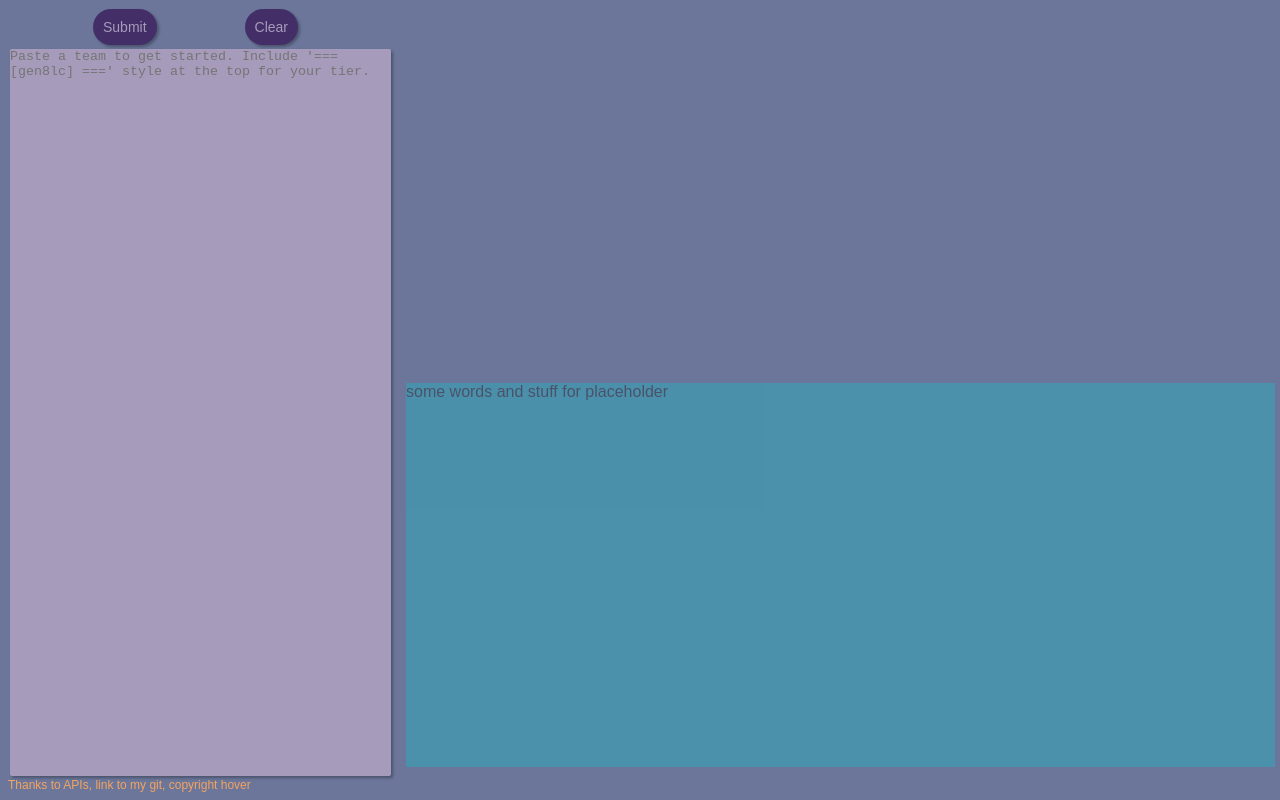
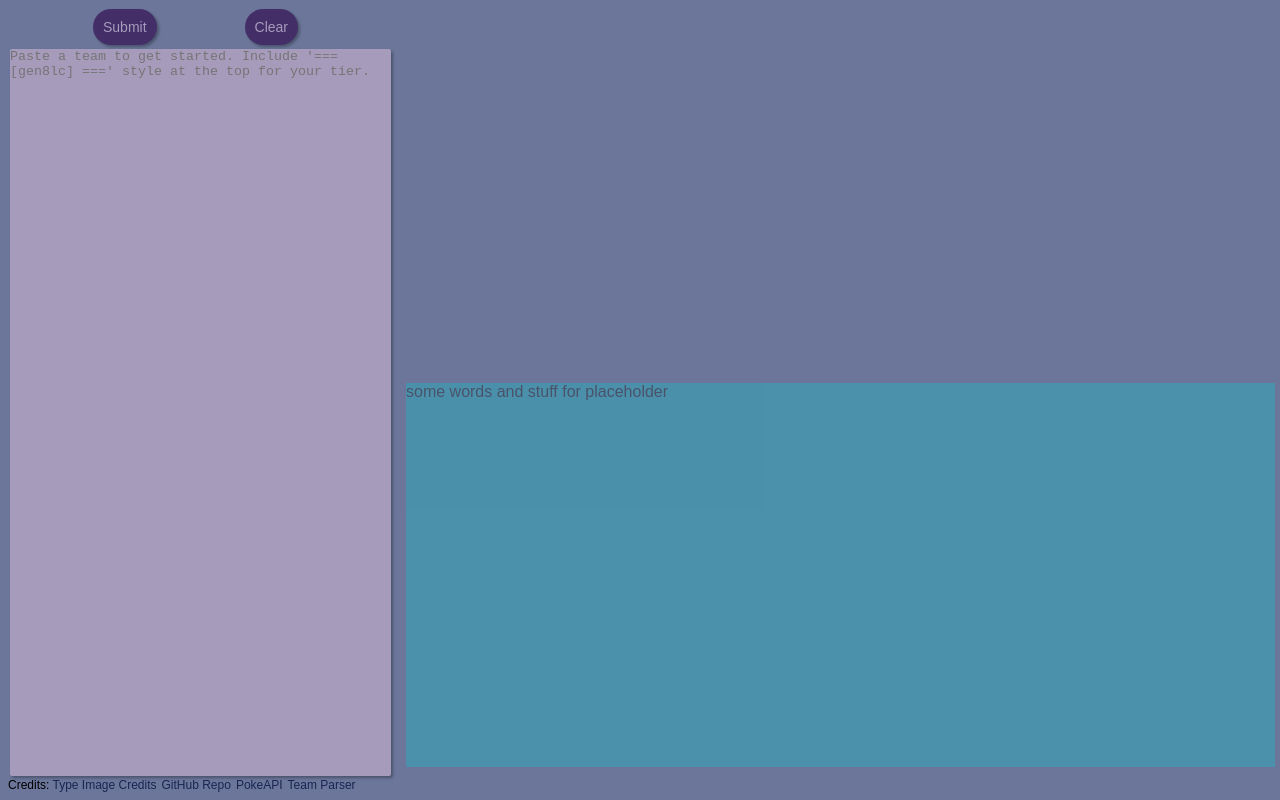
Before and after one commit to Stu-Gotz/pkmneval, a Vue app: page / in a window 1280 px wide. Built offline with nearby package versions, Linux system fonts and the light colour scheme.

Commit message:
final push for a bit maybe it depends on my mood

```diff
--- a/src/App.vue
+++ b/src/App.vue
@@ -5,7 +5,13 @@
       </inner-top>
       <inner-bottom></inner-bottom>
     </div>
-    <div class="footer">Thanks to APIs, link to my git, copyright hover</div>
+    <div class="footer">
+      Credits:
+      <a class="footer-link" href="https://github.com/duiker101/pokemon-type-svg-icons" alt="icons">Type Image Credits</a>
+      <a class="footer-link" href="https://github.com/Stu-Gotz/pkmneval" alt="github">GitHub Repo</a>
+      <a class="footer-link" href="https://pokeapi.co/" alt="pokeapi">PokeAPI</a>
+      <a class="footer-link" href="https://github.com/itsjavi/koffing">Team Parser</a>
+    </div>
 </template>
 
 <script>
@@ -26,9 +32,9 @@ export default {
   *,
   *::before,
   *::after {
-      margin: 0;
-      padding: 0;
-      box-sizing: border-box;
+    margin: 0;
+    padding: 0;
+    box-sizing: border-box;
   }
   html {
     height: 100%;
@@ -44,10 +50,15 @@ export default {
   }
   /* this should have been the default setting... */
   ul {
-      list-style: none;
+    list-style: none;
   }
   a {
-      text-decoration: none;
+    text-decoration: none;
+    color: #192650;
+
+    &:visited {
+      color: #4f124c;
+    }
   }
   form {
     height: 100%;
@@ -100,10 +111,11 @@ export default {
     // left: 0;
     // bottom: 0;
     // text-align: right;
-    color: sandybrown;
     font-size: 1.2rem;
     padding: 2px;
     margin: 1px;
   }
-
+  .footer-link {
+    margin-right: 5px;
+  }
 </style>
--- a/src/components/InnerTop.vue
+++ b/src/components/InnerTop.vue
@@ -35,7 +35,7 @@
             v-for="(ev, index) in mon.evs"
             :key="index"
             >
-              <strong>{{ index }}</strong>: {{ ev }}
+              <strong>{{ index.toUpperCase() }}</strong>: {{ ev }}
             </li>
           </ul>
           <ul class="cardfront-moves">
@@ -100,7 +100,7 @@ export default {
   .card {
     flex-basis: calc(100% / 6);
     text-align: center;
-
+    font-size: 1.4rem;
     display: flex;
     flex-direction: column;
     align-content: stretch;
--- a/src/components/TextPaste.vue
+++ b/src/components/TextPaste.vue
@@ -56,7 +56,8 @@ export default {
           const results = await moveQuery.json()
           teamObj.moves[m] = {
             name: teamObj.moves[m],
-            type: results.type.name
+            type: results.type.name,
+            priority: results.priority
           }
         }
         console.log(teamObj)
```
